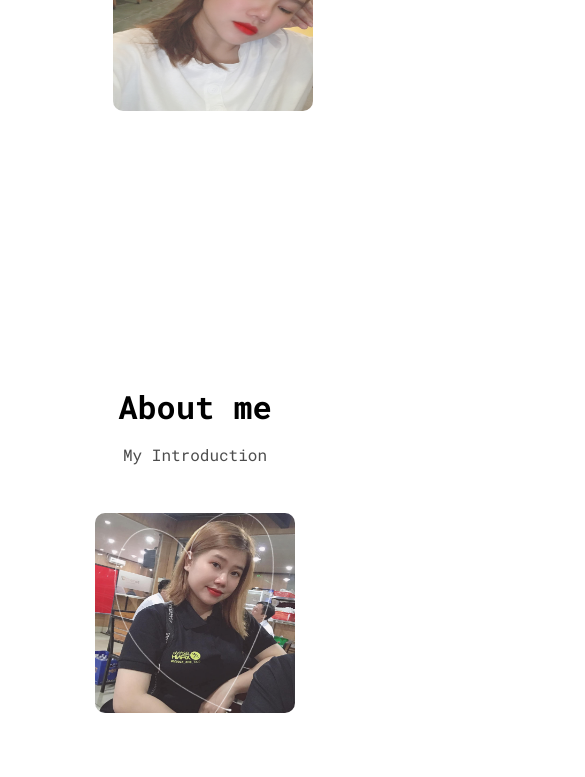
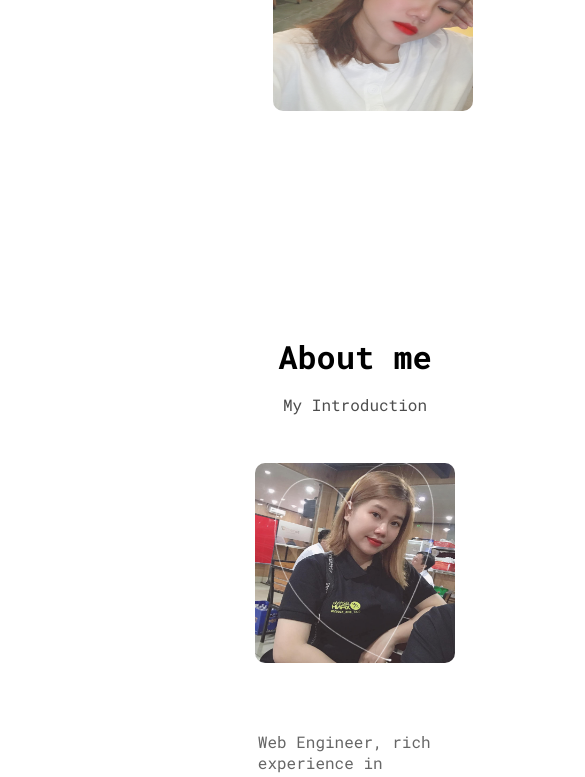
Before and after one commit to ngocdolly/personal, a website: page index.html in a window 390 px wide. Shown: the part 556-1333 px from the top of the page, 585 px wide, since content can reach past the window. Drawn offline with nearby package versions, Linux system fonts and the light colour scheme.

Commit message:
Update style.css

```diff
--- a/style.css
+++ b/style.css
@@ -752,3 +752,8 @@ body::-webkit-scrollbar-thumb:hover {
       }
 
   }
+ @media (max-width:500px) {
+    html {
+        margin-left:20rem;
+      }
+  }
```
